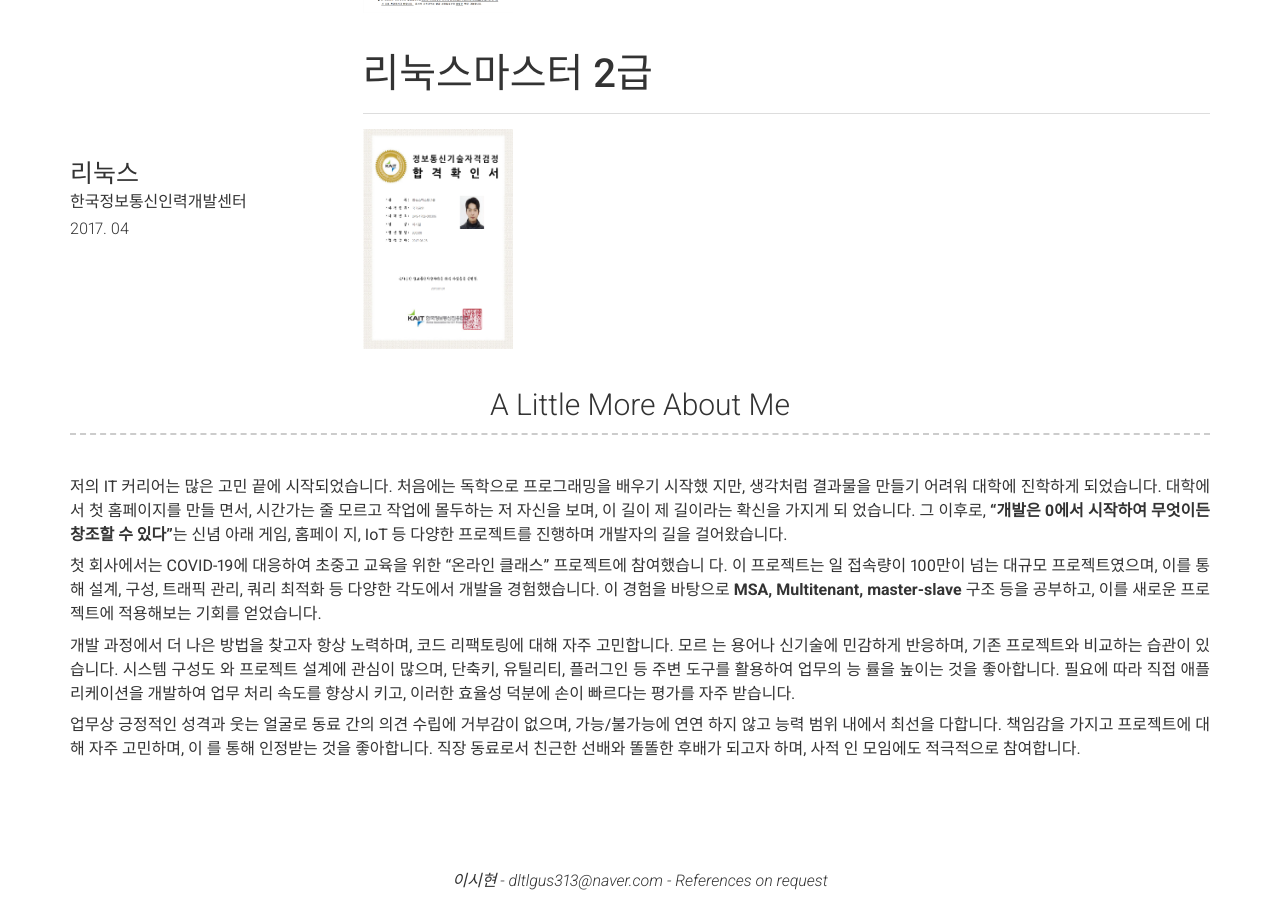
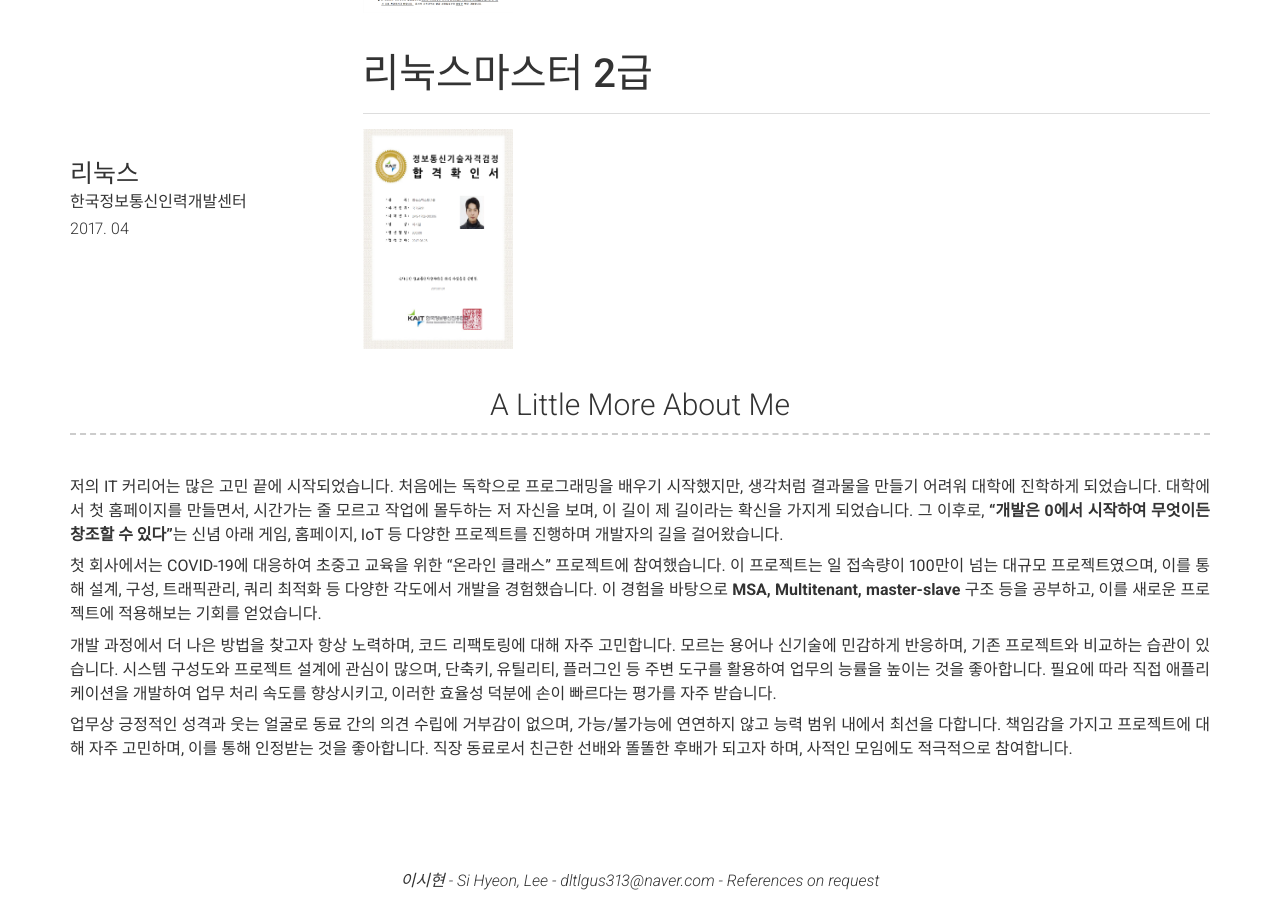
Before and after one commit to sihyeonleee/sihyeonleee.github.io, a Jekyll site: the page built from index.md, in a window 1280 px wide and 900 px high, scrolled down 4669 px. Built offline with Jekyll 4.4.1, drawn with Linux system fonts in a browser that asks for light colours; nearby versions of some CDN libraries; part of the change alters nothing that is shown; some of the changed text lies outside the part shown.

Commit message:
ㅋㅌㅊ

```diff
--- a/_config.yml
+++ b/_config.yml
@@ -6,8 +6,8 @@ repository: sihyeonleee/sihyeonleee.github.io
 version: 2
 
 # Personal info
-name: 이시현
-title: 웹 개발자
+name: 이시현 - Si Hyeon, Lee
+title: 1993. 05. 08 Web Developer"
 email: dltlgus313@naver.com
 # email_title: Email (Email title override)
 phone: 010-2381-4118
@@ -57,7 +57,10 @@ about_content: | # this will include new lines to allow paragraphs
     여깁니다. 다양한 사람들과의 교류를 통해 얻는 에너지와 혼자 있는 시간 동안
     의 깊은 사고가 제 삶을 균형 있게 만들어줍니다. 이러한 성향은 제 업무와 개인
     생활 모두에 긍정적인 영향을 미칩니다.
-
+    JAVA Spring JSP
+    Node.js Express React Javascript
+    RDBMS Nifi Elasticsearch
+    Git SVN
 content:
   - title: Background
     layout: list
@@ -351,27 +354,27 @@ content:
   - title: A Little More About Me
     layout: text
     content: | # this will include new lines to allow paragraphs
-        저의 IT 커리어는 많은 고민 끝에 시작되었습니다. 처음에는 독학으로 프로그래밍을 배우기 시작했
-        지만, 생각처럼 결과물을 만들기 어려워 대학에 진학하게 되었습니다. 대학에서 첫 홈페이지를 만들
-        면서, 시간가는 줄 모르고 작업에 몰두하는 저 자신을 보며, 이 길이 제 길이라는 확신을 가지게 되
-        었습니다. 그 이후로, **"개발은 0에서 시작하여 무엇이든 창조할 수 있다"**는 신념 아래 게임, 홈페이
-        지, IoT 등 다양한 프로젝트를 진행하며 개발자의 길을 걸어왔습니다.
+        저의 IT 커리어는 많은 고민 끝에 시작되었습니다. 처음에는 독학으로 프로그래밍을 배우기 시작했지만,
+        생각처럼 결과물을 만들기 어려워 대학에 진학하게 되었습니다. 대학에서 첫 홈페이지를 만들면서,
+        시간가는 줄 모르고 작업에 몰두하는 저 자신을 보며, 이 길이 제 길이라는 확신을 가지게 되었습니다.
+        그 이후로, **"개발은 0에서 시작하여 무엇이든 창조할 수 있다"**는 신념 아래 게임, 홈페이지, IoT
+        등 다양한 프로젝트를 진행하며 개발자의 길을 걸어왔습니다.
 
-        첫 회사에서는 COVID-19에 대응하여 초중고 교육을 위한 "온라인 클래스" 프로젝트에 참여했습니
-        다. 이 프로젝트는 일 접속량이 100만이 넘는 대규모 프로젝트였으며, 이를 통해 설계, 구성, 트래픽
-        관리, 쿼리 최적화 등 다양한 각도에서 개발을 경험했습니다. 이 경험을 바탕으로 **MSA, Multitenant,
+        첫 회사에서는 COVID-19에 대응하여 초중고 교육을 위한 "온라인 클래스" 프로젝트에 참여했습니다.
+        이 프로젝트는 일 접속량이 100만이 넘는 대규모 프로젝트였으며, 이를 통해 설계, 구성, 트래픽관리,
+        쿼리 최적화 등 다양한 각도에서 개발을 경험했습니다. 이 경험을 바탕으로 **MSA, Multitenant,
         master-slave** 구조 등을 공부하고, 이를 새로운 프로젝트에 적용해보는 기회를 얻었습니다.
 
-        개발 과정에서 더 나은 방법을 찾고자 항상 노력하며, 코드 리팩토링에 대해 자주 고민합니다. 모르
-        는 용어나 신기술에 민감하게 반응하며, 기존 프로젝트와 비교하는 습관이 있습니다. 시스템 구성도
-        와 프로젝트 설계에 관심이 많으며, 단축키, 유틸리티, 플러그인 등 주변 도구를 활용하여 업무의 능
-        률을 높이는 것을 좋아합니다. 필요에 따라 직접 애플리케이션을 개발하여 업무 처리 속도를 향상시
-        키고, 이러한 효율성 덕분에 손이 빠르다는 평가를 자주 받습니다.
+        개발 과정에서 더 나은 방법을 찾고자 항상 노력하며, 코드 리팩토링에 대해 자주 고민합니다. 모르는
+        용어나 신기술에 민감하게 반응하며, 기존 프로젝트와 비교하는 습관이 있습니다. 시스템 구성도와
+        프로젝트 설계에 관심이 많으며, 단축키, 유틸리티, 플러그인 등 주변 도구를 활용하여 업무의 능률을
+        높이는 것을 좋아합니다. 필요에 따라 직접 애플리케이션을 개발하여 업무 처리 속도를 향상시키고,
+        이러한 효율성 덕분에 손이 빠르다는 평가를 자주 받습니다.
 
-        업무상 긍정적인 성격과 웃는 얼굴로 동료 간의 의견 수립에 거부감이 없으며, 가능/불가능에 연연
-        하지 않고 능력 범위 내에서 최선을 다합니다. 책임감을 가지고 프로젝트에 대해 자주 고민하며, 이
-        를 통해 인정받는 것을 좋아합니다. 직장 동료로서 친근한 선배와 똘똘한 후배가 되고자 하며, 사적
-        인 모임에도 적극적으로 참여합니다.
+        업무상 긍정적인 성격과 웃는 얼굴로 동료 간의 의견 수립에 거부감이 없으며, 가능/불가능에 연연하지
+        않고 능력 범위 내에서 최선을 다합니다. 책임감을 가지고 프로젝트에 대해 자주 고민하며, 이를 통해
+        인정받는 것을 좋아합니다. 직장 동료로서 친근한 선배와 똘똘한 후배가 되고자 하며, 사적인 모임에도
+        적극적으로 참여합니다.
 
 # Footer
 footer_show_references: true
```
